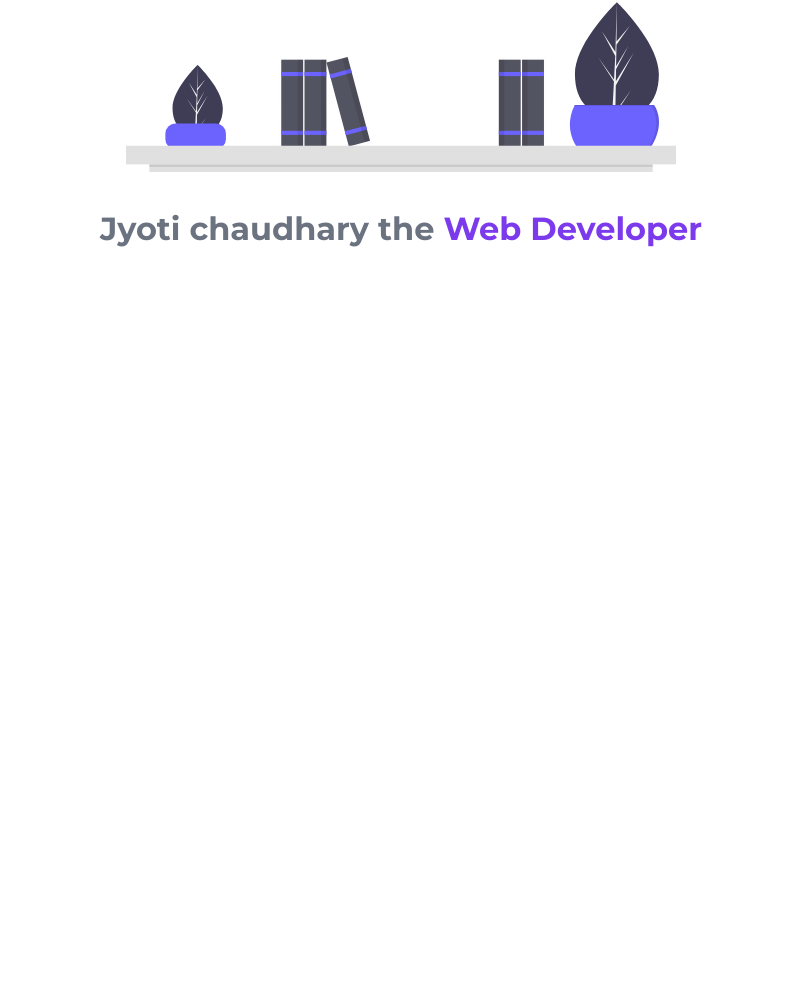
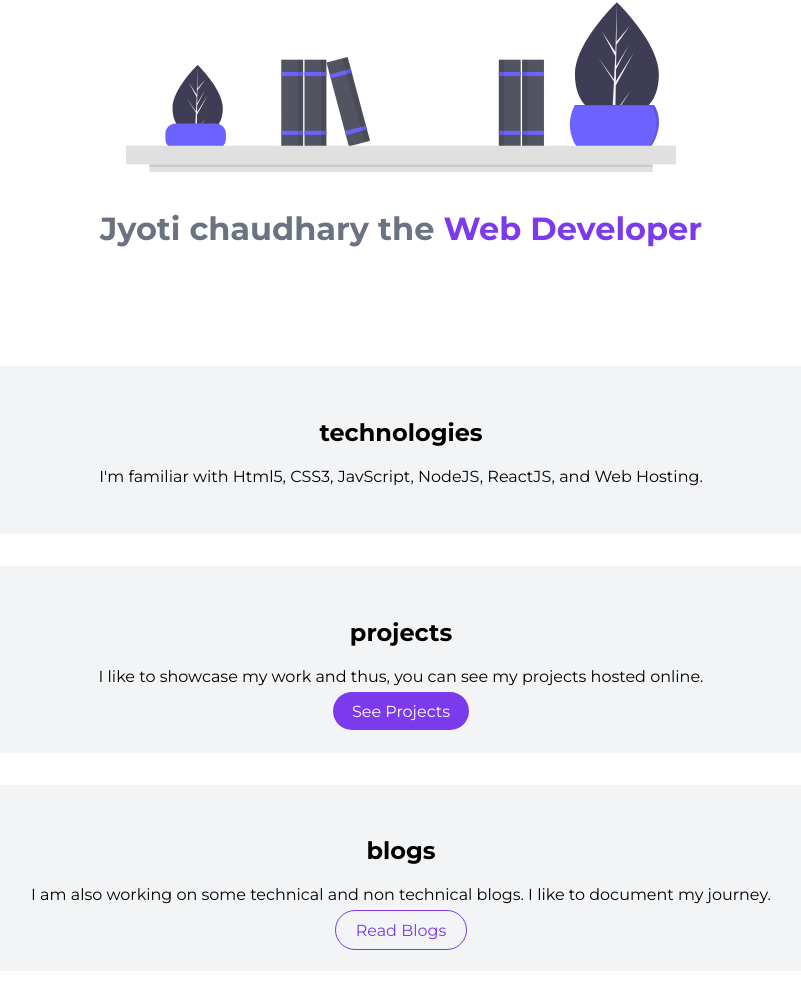
Before and after one commit to Jyoti-kumari55/MarkFour-PortfolioPractice, a plain HTML site: page index.html in a window 1280 px wide. Shown: the part 504-1492 px from the top of the page, without its empty margins (239-1040 px from the left). Before the commit the page ends 838 px from the top, so only its background shows below. Drawn offline with Linux system fonts and the light colour scheme.

Commit message:
section
html5 and CSS3 for section

```diff
--- a/index.html
+++ b/index.html
@@ -38,6 +38,32 @@
         </h1>
     </header>
 
+    <!-- ----------------------------- Section --------------------------------------- -->
+
+    <section class="section">
+        <div class="section-con">
+            <h1>technologies</h1>
+            <p>I'm familiar with Html5, CSS3, JavScript, NodeJS, ReactJS, and Web Hosting.</p>
+        </div>
+    </section>
+
+    <section class="section">
+        <div class="section-con">
+            <h1>projects</h1>
+            <p>I like to showcase my work and thus, you can see my projects hosted online.</p>
+            <a class="link primary-link" href="/projects">See Projects</a>
+        </div>
+    </section>
+
+    <section class="section">
+        <div class="section-con">
+            <h1>blogs</h1>
+            <p>I am also working on some technical and non technical blogs. I like to document my journey.</p>
+            <a class="link sec-link" href="/blogs">Read Blogs</a>
+        </div>
+    </section>
+
+        <!-- ----------------------------- Footer --------------------------------------- -->
 
 </body>
 </html>
--- a/style.css
+++ b/style.css
@@ -75,3 +75,41 @@
    .web .web-title .web-span {
     color: var(--primary-color);
    }
+
+   /******************************* Section ********************************/
+
+   .section {
+    padding: 2rem;
+    margin: 2rem ;
+    border-radius: 1rem;
+    text-align: center;
+    background-color: var(--off-white);
+   }
+
+   .section h1 {
+    text-align: center;
+   }
+
+   .link {
+    box-sizing: border-box;
+    text-decoration: none;
+    padding: 1rem 1.5rem;
+   }
+
+   .primary-link{
+    max-width: 140px;
+    padding: 0.6rem 1.2rem;
+    background-color: var(--primary-color);
+    color: white;
+    margin: 1rem auto;
+    border-radius: 2rem;
+   }
+
+   .sec-link{
+    max-width: 140px;
+    margin: 1rem;
+    padding: 0.6rem 1.2rem;
+    border-radius: 2rem;
+    border: 1px solid var(--primary-color);
+    color: var(--primary-color);
+   }
```
